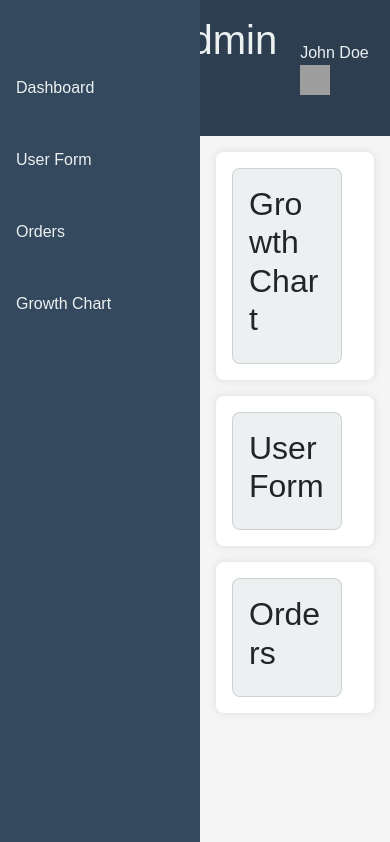
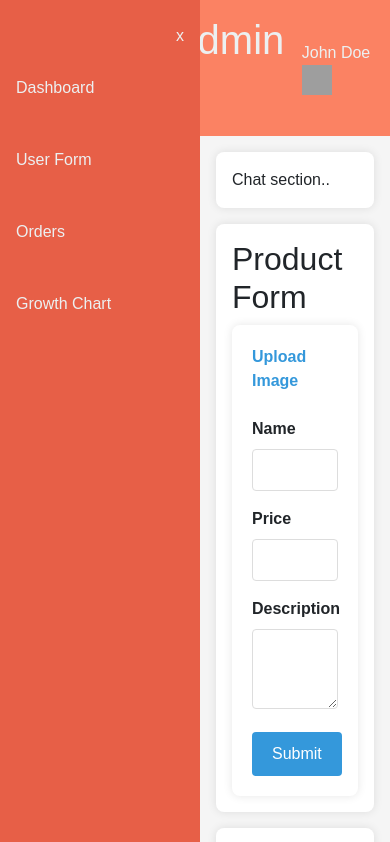
Before and after one commit to WebworldContent/bakery-management-system, a React (Create React App) app in the folder frontend/: page /admin in a window 390 px wide. Shown: the top 842 px of the page. Built offline with nearby package versions, Linux system fonts and the light colour scheme; grey boxes are pictures that could not be loaded.

Commit message:
update admin panel

```diff
--- a/frontend/package.json
+++ b/frontend/package.json
@@ -6,7 +6,9 @@
     "@testing-library/jest-dom": "^5.17.0",
     "@testing-library/react": "^13.4.0",
     "@testing-library/user-event": "^13.5.0",
+    "chart.js": "^4.4.1",
     "react": "^18.2.0",
+    "react-chartjs-2": "^5.2.0",
     "react-dom": "^18.2.0",
     "react-router-dom": "^6.21.1",
     "react-scripts": "5.0.1",
--- a/frontend/src/components/backComponents/Chat.js
+++ b/frontend/src/components/backComponents/Chat.js
@@ -3,9 +3,7 @@ import React from "react";
 const Chart = () => {
   return (
     <section className="growth-chart">
-      <div className="card">
-        <h2>Growth Chart</h2>
-      </div>
+     Chat section..
     </section>
   );
 };
--- a/frontend/src/components/backComponents/Dashboard.css
+++ b/frontend/src/components/backComponents/Dashboard.css
@@ -6,7 +6,7 @@ body {
 }
 
 header {
-    background-color: #2c3e50;
+    background-color: #fb8263;
     color: #ecf0f1;
     padding: 1rem;
     display: flex;
@@ -15,7 +15,7 @@ header {
 }
 
 nav {
-    background-color: #34495e;
+    background-color: #e75f47;
     color: #ecf0f1;
     width: 200px;
     height: 100vh;
@@ -37,7 +37,15 @@ nav a {
 }
 
 nav a:hover {
-    background-color: #2c3e50;
+    background-color: #fb8263;
+}
+
+nav.active {
+    left: 0px;
+}
+
+main.active {
+    margin-left: 200px;
 }
 
 main {
@@ -61,6 +69,31 @@ section {
     flex-wrap: wrap;
 }
 
+.close-btn {
+    color: #ecf0f1;
+    border: none;
+    padding: 0.5rem 1rem;
+    border-radius: 4px;
+    font-size: 16px;
+    cursor: pointer;
+    margin-top: 1rem;
+    transition: background-color 0.3s, transform 0.3s;
+    /* Added 'transform' */
+    position: absolute;
+    top: 0;
+    right: 0;
+}
+
+.close-btn:hover {
+    background-color: #c0392b;
+    transform: rotate(360deg);
+    /* Rotate 360 degrees on hover */
+}
+
+/* .close-btn:hover {
+    background-color: #c0392b;
+} */
+
 .card {
     background-color: #ecf0f1;
     padding: 1rem;
@@ -71,6 +104,7 @@ section {
 
 .burger-menu {
     display: block;
+    font-size: x-large;
     cursor: pointer;
 }
 
--- a/frontend/src/components/backComponents/Dashboard.js
+++ b/frontend/src/components/backComponents/Dashboard.js
@@ -1,4 +1,4 @@
-import React from "react";
+import React, {useState} from "react";
 
 import "./Dashboard.css";
 import Header from "./Header";
@@ -8,11 +8,17 @@ import Orders from "./Orders";
 import Chart from "./Chat";
 
 const Dashboard = () => {
+  const [isSideNavOpen, setisSideNavOpen] = useState(false);
+
+  const handleSideNav = (isOpen) => {
+    setisSideNavOpen(isOpen);
+  };
+
   return (
     <>
-        <Header />
-        <SideNav />
-        <main>
+      <Header handleSideNav={handleSideNav} />
+      <SideNav isOpen={isSideNavOpen} handleSideNav={handleSideNav} />
+      <main className={isSideNavOpen ? "active" : ""}>
         <Chart />
         <Form />
         <Orders />
--- /dev/null
+++ b/frontend/src/components/backComponents/Form.css
@@ -0,0 +1,73 @@
+form {
+    background-color: #fff;
+    padding: 20px;
+    border-radius: 8px;
+    box-shadow: 0 0 10px rgba(0, 0, 0, 0.1);
+    max-width: 100%;
+    width: 100%;
+    box-sizing: border-box;
+}
+
+label {
+    font-weight: bold;
+    display: block;
+    margin-bottom: 8px;
+}
+
+input[type="text"],
+input[type="number"],
+textarea {
+    width: 100%;
+    padding: 8px;
+    margin-bottom: 16px;
+    border: 1px solid #ddd;
+    border-radius: 4px;
+    box-sizing: border-box;
+    font-size: 16px;
+}
+
+textarea {
+    resize: vertical;
+    height: 80px;
+}
+
+.img-upload-label {
+    color: #3498db;
+}
+
+.file-input-container {
+    position: relative;
+    overflow: hidden;
+    margin-bottom: 16px;
+}
+
+.file-input {
+    position: absolute;
+    top: 0;
+    left: 0;
+    width: 100%;
+    height: 100%;
+    opacity: 0;
+    cursor: pointer;
+}
+
+button {
+    background-color: #3498db;
+    color: #fff;
+    border: none;
+    padding: 10px 20px;
+    border-radius: 4px;
+    font-size: 16px;
+    cursor: pointer;
+    transition: background-color 0.3s;
+}
+
+button:hover {
+    background-color: #2980b9;
+}
+
+@media (max-width: 600px) {
+    form {
+        max-width: 100%;
+    }
+}
--- a/frontend/src/components/backComponents/Form.js
+++ b/frontend/src/components/backComponents/Form.js
@@ -1,11 +1,27 @@
 import React from "react";
+import './Form.css';
 
 const Form = () => {
   return (
     <section className="user-form">
-      <div className="card">
-        <h2>User Form</h2>
-      </div>
+        <h2>Product Form</h2>
+        <form>
+            <label for="image" className="img-upload-label">Upload Image</label>
+            <div className="file-input-container">
+                <input type="file" id="image" name="image" className="file-input" accept="image/*" />
+            </div>
+
+            <label for="name">Name</label>
+            <input type="text" id="name" name="name" required />
+
+            <label for="price">Price</label>
+            <input type="number" id="price" name="price" min="0" step="0.01" required />
+
+            <label for="description">Description</label>
+            <textarea id="description" name="description" required></textarea>
+
+            <button type="submit">Submit</button>
+        </form>
     </section>
   );
 };
--- a/frontend/src/components/backComponents/Header.js
+++ b/frontend/src/components/backComponents/Header.js
@@ -1,9 +1,9 @@
 import React from "react";
 
-const Header = () => {
+const Header = ({ handleSideNav }) => {
   return (
     <header>
-      <div className="burger-menu" onclick="toggleMenu()">
+      <div className="burger-menu" onClick={() => handleSideNav(true)}>
         &#9776;
       </div>
       <h1>Bakery Admin Panel</h1>
--- a/frontend/src/components/backComponents/SideNav.js
+++ b/frontend/src/components/backComponents/SideNav.js
@@ -1,15 +1,18 @@
 import React from "react";
 import { Link } from "react-router-dom";
 
-const SideNav = () => {
+const SideNav = ({ isOpen, handleSideNav }) => {
   return (
-    <nav id="sideNav">
-      <Link to="" >Dashboard</Link>
-      <Link href="" class="active">
+    <nav id="sidenav" className={isOpen ? "active" : ""}>
+      <span className="close-btn" onClick={() => handleSideNav(false)}>
+        x
+      </span>
+      <Link to="">Dashboard</Link>
+      <Link to="" class="active">
         User Form
       </Link>
-      <Link href="">Orders</Link>
-      <Link href="">Growth Chart</Link>
+      <Link to="">Orders</Link>
+      <Link to="">Growth Chart</Link>
     </nav>
   );
 };
```
Also changed, not shown: 1 other file (tests, documents, lock files or other folders). Lines whose indentation alone changed are shown as unchanged.
